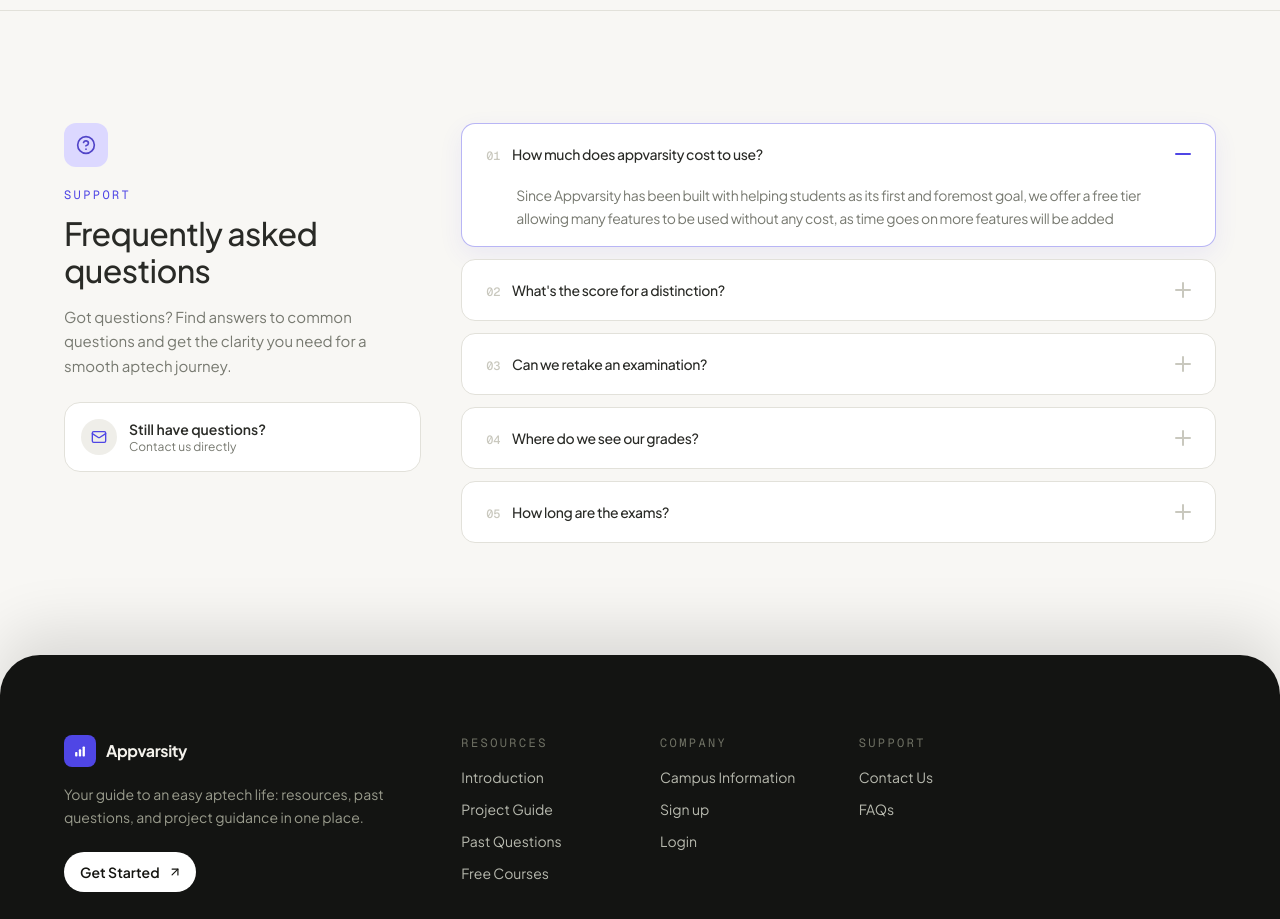
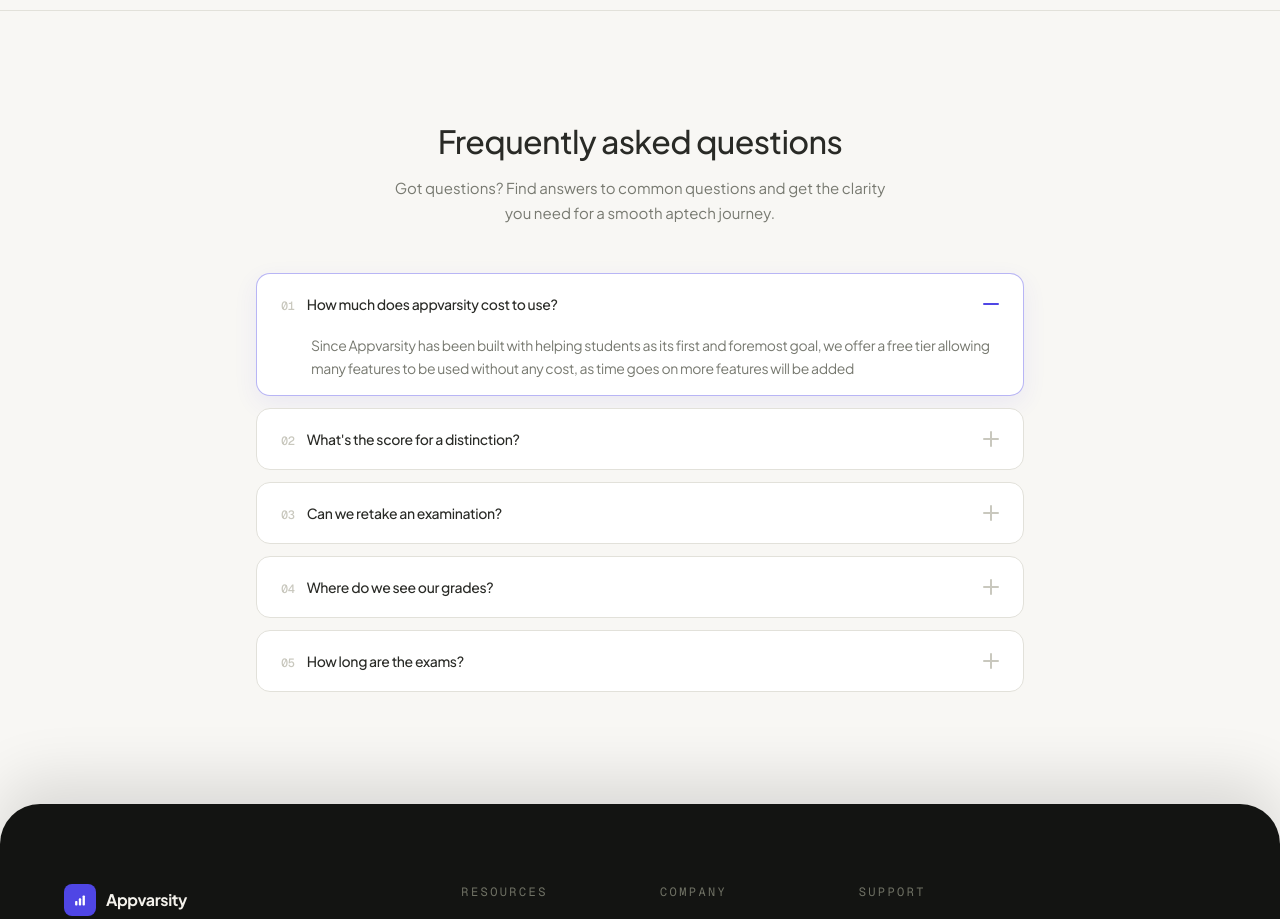
Before and after one commit to somkenemuscle/AppVarsity, a Next.js app: page / in a window 1280 px wide. Shown: the part 2820-3739 px from the top of the page. Built offline with nearby package versions, Linux system fonts and the light colour scheme; no server answers.

Commit message:
Simplify FAQ section to centered heading, subheading, and accordion

```diff
--- a/components/shared/Faqs.tsx
+++ b/components/shared/Faqs.tsx
@@ -5,40 +5,18 @@
     AccordionTrigger,
 } from "@/components/ui/accordion"
 import { faqsOnHomepage } from "@/constants/faqsOnHomePage"
-import Link from "next/link"
-import { HelpCircle, Mail } from "lucide-react"
 
 export function AccordionFaqs() {
     return (
         <div id="faqs" className="py-24 md:py-28 px-6 md:px-8 bg-[#f8f7f4] border-t border-[#e2e1da]">
-            <div className="mx-auto max-w-6xl grid grid-cols-1 md:grid-cols-12 gap-10">
-                <div className="md:col-span-4">
-                    <div className="md:sticky md:top-28">
-                        <div className="flex h-11 w-11 items-center justify-center rounded-[12px] bg-[#dcd8ff] text-[#5144c8]">
-                            <HelpCircle className="h-5 w-5" />
-                        </div>
-                        <span className="mt-5 block font-mono text-xs uppercase tracking-[0.2em] text-[#4f46e5]">Support</span>
-                        <h2 className="mt-3 font-display font-medium text-[clamp(24px,2.8vw,32px)] leading-[1.15] tracking-[-0.02em] text-[#292a26]">Frequently asked questions</h2>
-                        <p className="mt-4 text-[#777970] leading-relaxed text-[15px]">
+            <div className="mx-auto max-w-3xl text-center">
+                <h2 className="font-display font-medium text-[clamp(24px,2.8vw,32px)] leading-[1.15] tracking-[-0.02em] text-[#292a26]">Frequently asked questions</h2>
+                <p className="mt-4 text-[#777970] leading-relaxed text-[15px] max-w-lg mx-auto">
                     Got questions? Find answers to common questions and get the clarity you need for a smooth aptech journey.
                 </p>
-
-                        <Link
-                            href="mailto:appvarsitytech@gmail.com"
-                            className="group mt-6 flex items-center gap-3 rounded-2xl border border-[#e2e1da] bg-white p-4 transition-colors hover:border-[#c9c8be]"
-                        >
-                            <span className="flex h-9 w-9 shrink-0 items-center justify-center rounded-full bg-[#efeee9] text-[#4f46e5] transition-colors group-hover:bg-[#4f46e5] group-hover:text-white">
-                                <Mail className="h-4 w-4" />
-                            </span>
-                            <span>
-                                <span className="block text-sm font-semibold text-[#292a26]">Still have questions?</span>
-                                <span className="block text-xs text-[#777970]">Contact us directly</span>
-                            </span>
-                        </Link>
-                    </div>
             </div>
 
-                <div className="md:col-span-8">
+            <div className="mx-auto max-w-3xl mt-12">
                 <Accordion type="single" collapsible defaultValue={faqsOnHomepage[0]?.value} className="w-full flex flex-col gap-3">
                     {faqsOnHomepage.map((item, index) => (
                         <AccordionItem
@@ -58,6 +36,5 @@
                 </Accordion>
             </div>
         </div>
-        </div>
     )
 }
```
Lines whose indentation alone changed are shown as unchanged.
